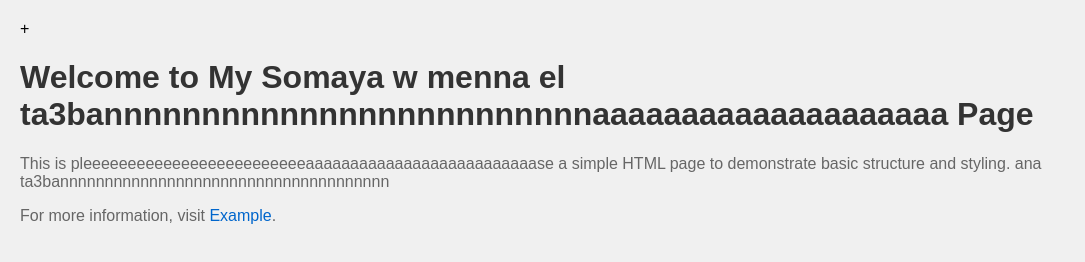
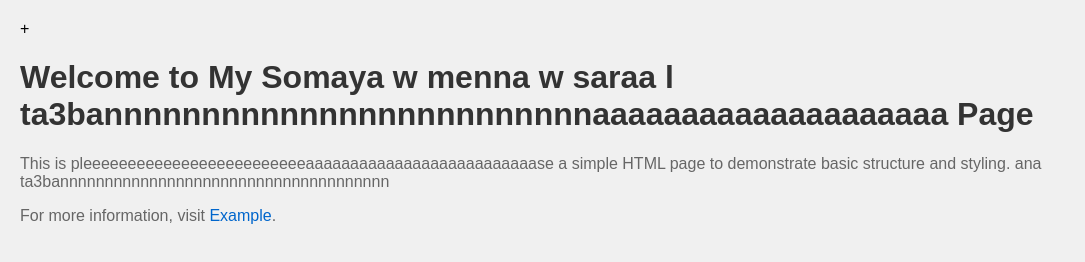
Before and after one commit to Somaya-Ayman/Code-Quest, a plain HTML site: page index.html in a window 1280 px wide. Shown: the whole page, without its empty margins (0-1085 px from the left). Drawn offline with Linux system fonts and the light colour scheme.

Commit message:
Update index.html

```diff
--- a/index.html
+++ b/index.html
@@ -27,7 +27,7 @@
     </style>
 </head>
 <body>
-    <h1>Welcome to My Somaya w menna el ta3bannnnnnnnnnnnnnnnnnnnnnnnnaaaaaaaaaaaaaaaaaaaa Page</h1>
+    <h1>Welcome to My Somaya w menna w saraa l ta3bannnnnnnnnnnnnnnnnnnnnnnnnaaaaaaaaaaaaaaaaaaaa Page</h1>
     <p>This is pleeeeeeeeeeeeeeeeeeeeeeeeeaaaaaaaaaaaaaaaaaaaaaaaaaase a simple HTML page to demonstrate basic structure and styling. ana ta3bannnnnnnnnnnnnnnnnnnnnnnnnnnnnnnnnnnnn</p>
     <p>For more information, visit <a href="https://www.example.com" target="_blank">Example</a>.</p>
 </body>
```
